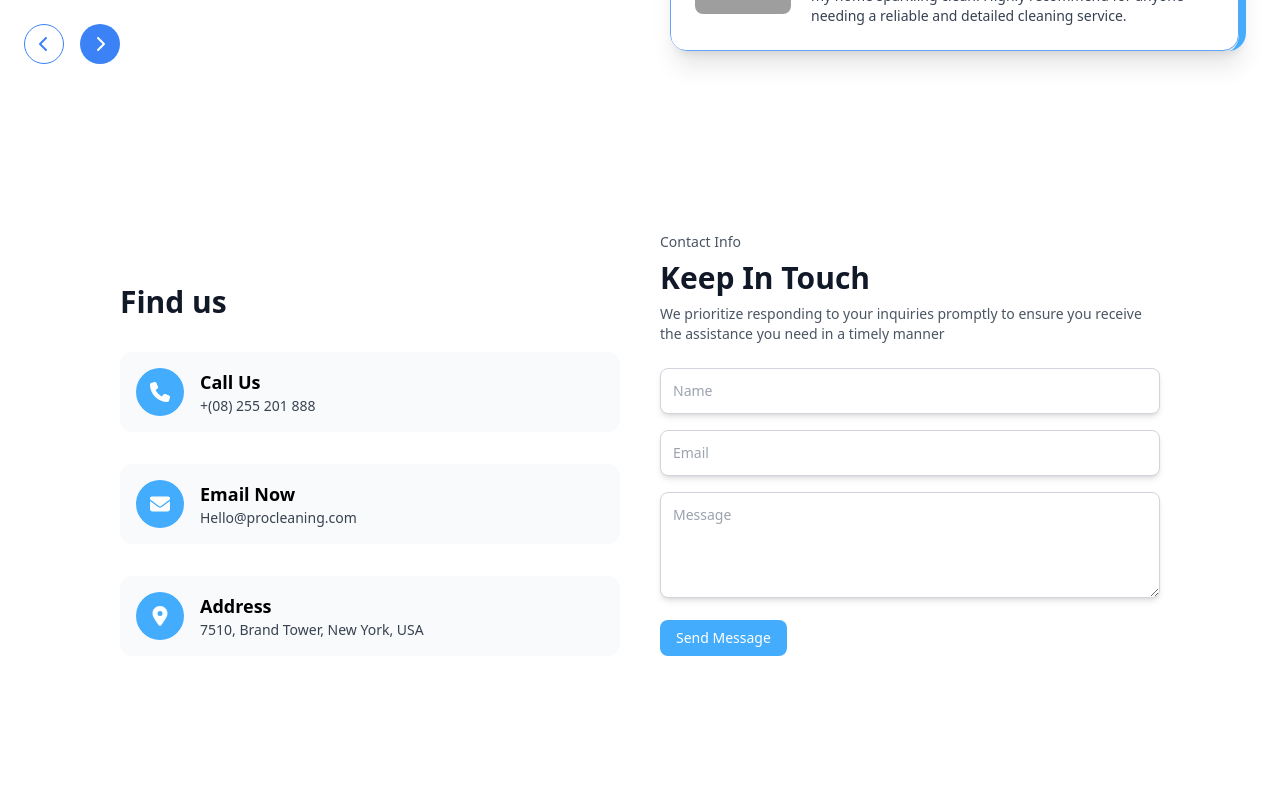
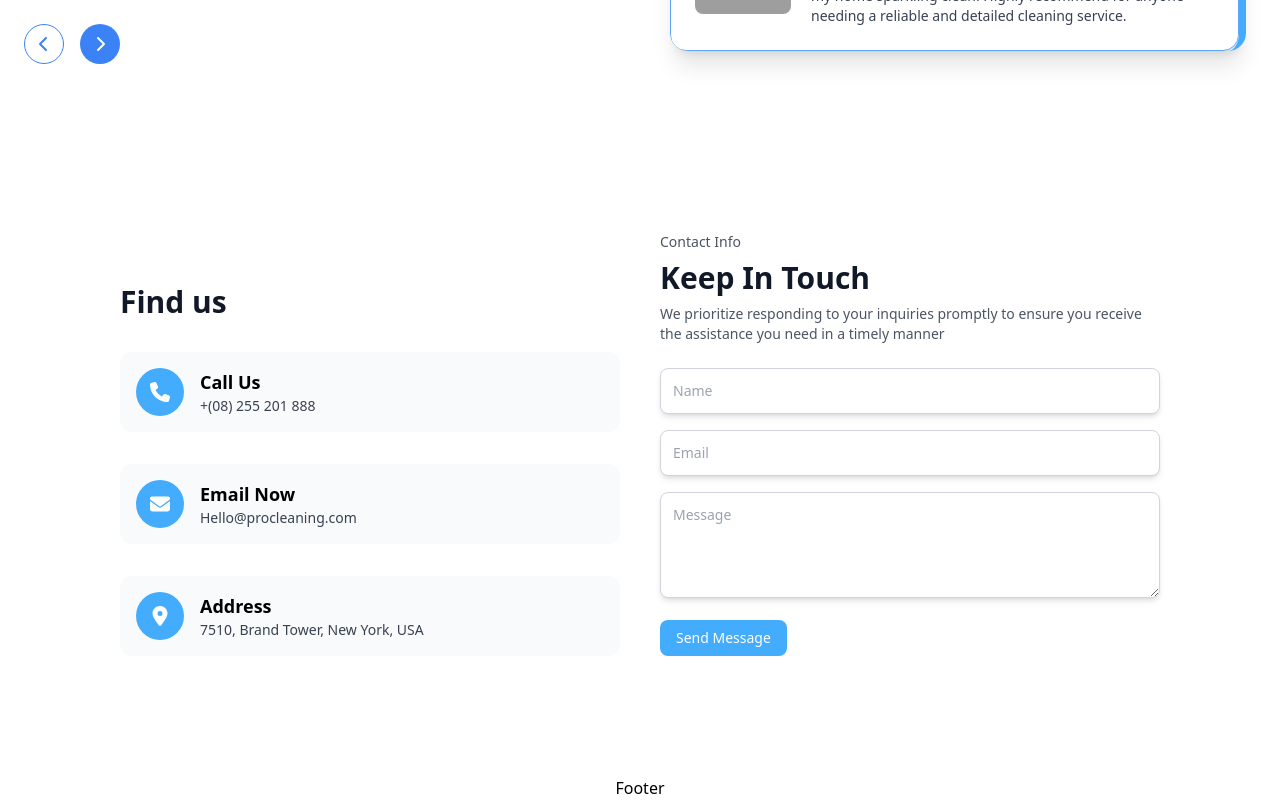
Before and after one commit to Anchalsharma432/PinToPlane, a React (Create React App) app: page / in a window 1280 px wide. Shown: the part 4072-4872 px from the top of the page. Before the commit the page ends 4848 px from the top, so only its background shows below. Built offline with nearby package versions, Linux system fonts and the light colour scheme; grey boxes are pictures that could not be loaded.

Commit message:
add foot

```diff
--- a/src/App.js
+++ b/src/App.js
@@ -9,6 +9,7 @@
 import CleaningTeam from "./components/CleaningTeam";
 import PricingPlans from "./components/PricingPlans";
 import TestinomialSection from "./components/TestinomialSection";
+import Footer from "./components/Footer";
 
 
 function App() {
@@ -24,6 +25,7 @@
         <PricingPlans />
         <TestinomialSection />
         <Contact />
+        <Footer />
       </main>
     </div>
   );
--- /dev/null
+++ b/src/components/Footer.jsx
@@ -0,0 +1,9 @@
+import React from 'react'
+
+const Footer = () => {
+  return (
+    <div>Footer</div>
+  )
+}
+
+export default Footer
```
